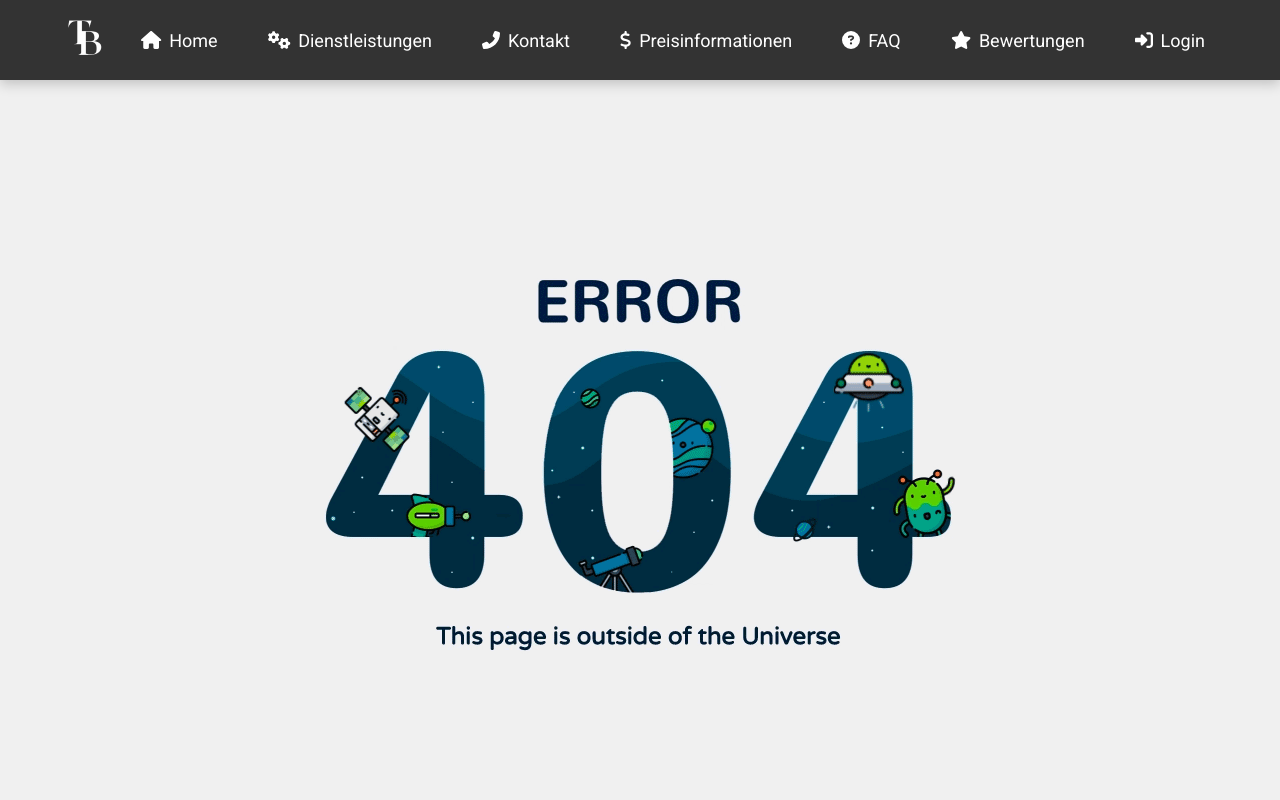
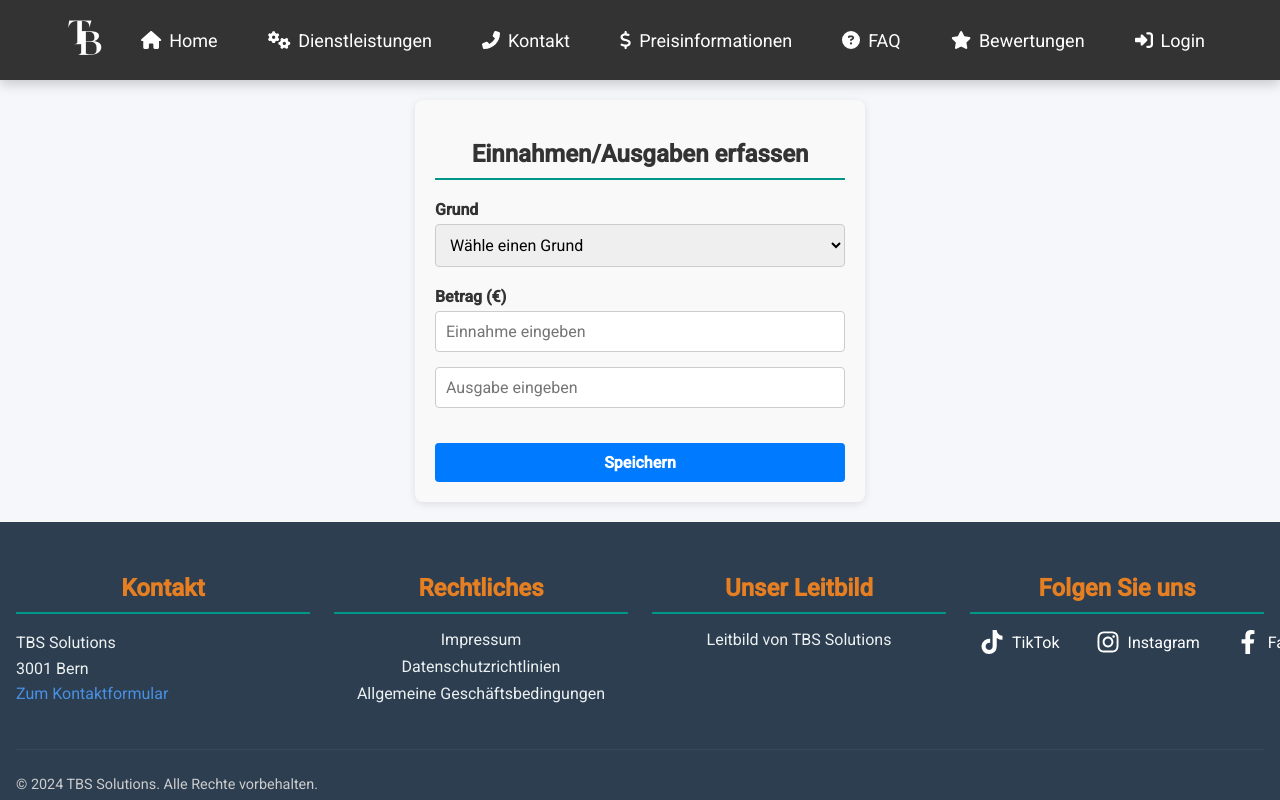
Before and after one commit to tbs-dienste/webfrostend, a React (Create React App) app: page /einnahmeausgabe in a window 1280 px wide. Shown: the top 800 px of the page. Built offline with nearby package versions, Linux system fonts and the light colour scheme; what @react-pdf/renderer would draw is missing.

Commit message:
Jsfjlsfj

```diff
--- a/src/App.js
+++ b/src/App.js
@@ -74,6 +74,7 @@ import GutscheinBestellung from './components/Gutschein/GutscheinBestellung';
 import Kasse from './components/Administrativ/Kasse';
 import Kassenlogin from './components/Administrativ/Kassenlogin';
 import KassenUebersicht from './components/Administrativ/KassenUebersicht';
+import IncomeExpenseForm from './components/Administrativ/IncomeExpenseForm';
 
 const App = () => {
 
@@ -165,6 +166,7 @@ const App = () => {
           <Route path="/arbeitszeit-erfassen/:kundenId/:dienstleistungId" element={<ArbeitszeitErfassen />} />
           <Route path="/kassenlogin" element={<Kassenlogin />} />
           <Route path="/kassenuebersicht" element={<KassenUebersicht onKassenModusChange={toggleKassenModus} />} />
+          <Route path="/einnahmeausgabe" element={<IncomeExpenseForm />} />
 
           <Route path="/aufgaben/:aufgabenId/unteraufgabe/create" element={<CreateUnteraufgabe />} />
           <Route path="/aufgaben/erstellen/:kundenId/:dienstleistungId" element={<CreateAufgabe />} /> {/* Neue Route für CreateAufgabe */}
--- /dev/null
+++ b/src/components/Administrativ/IncomeExpenseForm.jsx
@@ -0,0 +1,105 @@
+import React, { useState } from "react";
+import "./IncomeExpenseForm.scss";
+
+const IncomeExpenseForm = () => {
+  const [reason, setReason] = useState("");
+  const [otherReason, setOtherReason] = useState("");
+  const [income, setIncome] = useState("");
+  const [expense, setExpense] = useState("");
+
+  const handleReasonChange = (e) => {
+    setReason(e.target.value);
+    if (e.target.value !== "sonstiges") {
+      setOtherReason(""); // Zurücksetzen, wenn "Sonstiges" nicht gewählt ist
+    }
+  };
+
+  const handleSubmit = (e) => {
+    e.preventDefault();
+
+    const type = income ? "Einnahme" : "Ausgabe";
+    const amount = income || expense;
+
+    if (!amount || !reason || (reason === "sonstiges" && !otherReason)) {
+      alert("Bitte füllen Sie alle Felder aus!");
+      return;
+    }
+
+    const finalReason = reason === "sonstiges" ? otherReason : reason;
+
+    alert(`Typ: ${type}\nBetrag: ${amount} €\nGrund: ${finalReason}`);
+
+    // Optional: Daten speichern oder an eine API senden
+    console.log("Erfasste Daten:", { type, reason: finalReason, amount });
+
+    // Felder zurücksetzen
+    setIncome("");
+    setExpense("");
+    setReason("");
+    setOtherReason("");
+  };
+
+  return (
+    <form className="income-expense-form" onSubmit={handleSubmit}>
+      <h2>Einnahmen/Ausgaben erfassen</h2>
+
+      <div className="form-group">
+        <label htmlFor="reason">Grund</label>
+        <select
+          id="reason"
+          value={reason}
+          onChange={handleReasonChange}
+          required
+        >
+          <option value="">Wähle einen Grund</option>
+          <option value="verpflegung">Verpflegung</option>
+          <option value="druck">Druck</option>
+          <option value="miete">Miete</option>
+          <option value="sonstiges">Sonstiges</option>
+        </select>
+      </div>
+
+      {reason === "sonstiges" && (
+        <div className="form-group">
+          <label htmlFor="otherReason">Genaue Beschreibung</label>
+          <input
+            id="otherReason"
+            type="text"
+            value={otherReason}
+            onChange={(e) => setOtherReason(e.target.value)}
+            placeholder="Bitte geben Sie einen genauen Grund an"
+            required
+          />
+        </div>
+      )}
+
+      <div className="form-group">
+        <label>Betrag (€)</label>
+        <input
+          type="number"
+          value={income}
+          onChange={(e) => {
+            setIncome(e.target.value);
+            setExpense(""); // Einnahme priorisieren
+          }}
+          placeholder="Einnahme eingeben"
+        />
+        <input
+          type="number"
+          value={expense}
+          onChange={(e) => {
+            setExpense(e.target.value);
+            setIncome(""); // Ausgabe priorisieren
+          }}
+          placeholder="Ausgabe eingeben"
+        />
+      </div>
+
+      <button type="submit" className="submit-button">
+        Speichern
+      </button>
+    </form>
+  );
+};
+
+export default IncomeExpenseForm;
--- /dev/null
+++ b/src/components/Administrativ/IncomeExpenseForm.scss
@@ -0,0 +1,54 @@
+.income-expense-form {
+    max-width: 450px;
+    margin: 20px auto;
+    padding: 20px;
+    background: #f9f9f9;
+    border-radius: 8px;
+    box-shadow: 0 2px 8px rgba(0, 0, 0, 0.1);
+
+    h2 {
+      text-align: center;
+      margin-bottom: 20px;
+      color: #333;
+    }
+
+    .form-group {
+      margin-bottom: 20px;
+
+      label {
+        display: block;
+        font-weight: bold;
+        margin-bottom: 5px;
+      }
+
+      input,
+      select {
+        width: 100%;
+        padding: 10px;
+        font-size: 1rem;
+        border: 1px solid #ccc;
+        border-radius: 4px;
+        &:focus {
+          border-color: #007bff;
+          outline: none;
+        }
+      }
+    }
+
+    .submit-button {
+      display: block;
+      width: 100%;
+      padding: 10px;
+      background: #007bff;
+      color: #fff;
+      font-size: 1rem;
+      font-weight: bold;
+      border: none;
+      border-radius: 4px;
+      cursor: pointer;
+
+      &:hover {
+        background: #0056b3;
+      }
+    }
+  }
--- a/src/components/Administrativ/KassenUebersicht.jsx
+++ b/src/components/Administrativ/KassenUebersicht.jsx
@@ -16,7 +16,7 @@ const KassenUebersicht = () => {
       </div>
       <div className="kassen-übersicht__links">
         <Link to="/kasse" className="link">Verkauf</Link>
-        <Link to="/einnahmen-ausgaben" className="link">Einnahmen Ausgaben</Link>
+        <Link to="/einnahmeausgabe" className="link">Einnahmen Ausgaben</Link>
         <Link to="/prov-abschluss" className="link">Prov. Abschluss</Link>
         <Link to="/tagesuebersicht" className="link">Tagesübersicht</Link>
       </div>
```
